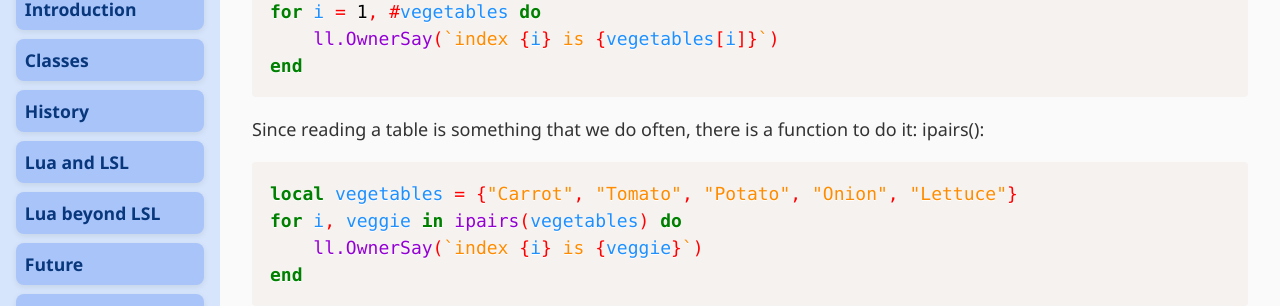
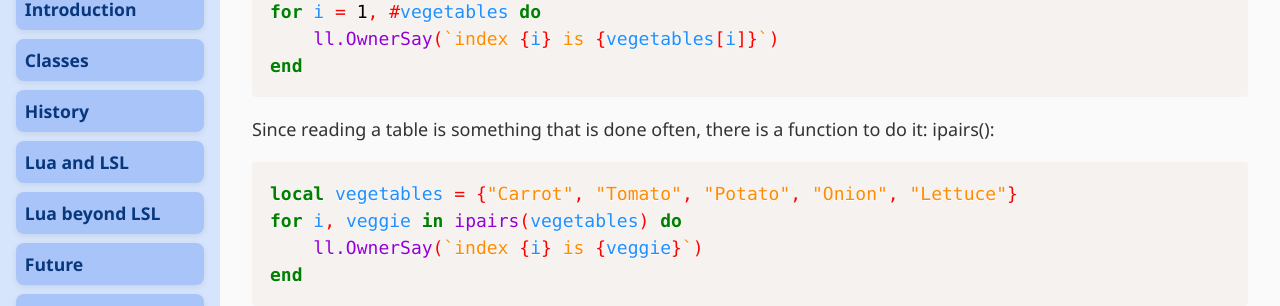
Before and after one commit to Suzanna-Linn/slua, a Jekyll site: the page built from docs/moving-if-and-loops.md, in a window 1280 px wide and 1400 px high, scrolled down 7294 px. Shown: the part 143-449 px from the top of the window. Built offline with Jekyll 4.4.1, drawn with Linux system fonts in a browser that asks for light colours; nearby versions of some CDN libraries; our own code applies the rules of GitHub Pages for plain Markdown files; comment, search, counter and statistics services are not loaded; some of the changed text lies outside the part shown.

Commit message:
Update moving-if-and-loops.md

```diff
--- a/docs/moving-if-and-loops.md
+++ b/docs/moving-if-and-loops.md
@@ -303,7 +303,7 @@
 	ll.OwnerSay(`index {i} is {vegetables[i]}`)
 end</code></pre>
 
-Since reading a table is something that we do often, there is a function to do it: ipairs():
+Since reading a table is something that is done often, there is a function to do it: ipairs():
 <pre class="language-slua"><code class="language-slua">local vegetables = {"Carrot", "Tomato", "Potato", "Onion", "Lettuce"}
 for i, veggie in ipairs(vegetables) do
 	ll.OwnerSay(`index {i} is {veggie}`)
```
Also changed, not shown: other parts of docs/moving-if-and-loops.md (+2 -2 lines).
